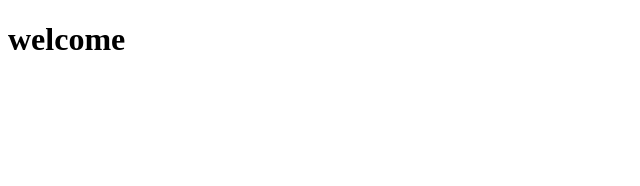
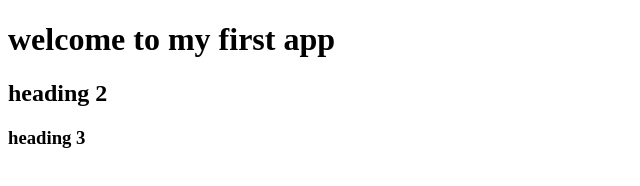
Before and after one commit to midoriya1235/my-first-app, a plain HTML site: page index.html in a window 1280 px wide. Shown: the whole page, without its empty margins (0-640 px from the left). Drawn offline with Linux system fonts and the light colour scheme.

Commit message:
my initial commit

```diff
--- a/index.html
+++ b/index.html
@@ -6,6 +6,8 @@
     <title>vishnu</title>
 </head>
 <body>
-    <h1>welcome</h1>
+   <h1>welcome to my first app</h1>
+   <h2>heading 2</h2>
+   <h3>heading 3</h3>
 </body>
 </html>
```
